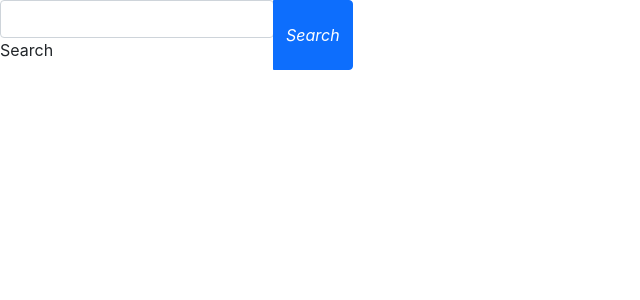
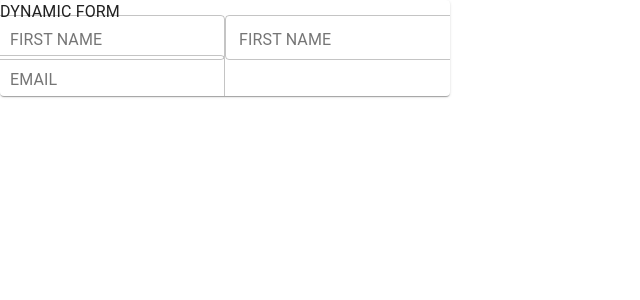
Before and after one commit to samirvithlani/react_general, a React (Create React App) app: page / in a window 1280 px wide. Shown: the top 300 px of the page, without its empty margins (0-640 px from the left). Built offline with nearby package versions, Linux system fonts and the light colour scheme.

Commit message:
Dynamic forms

```diff
--- a/package.json
+++ b/package.json
@@ -3,6 +3,7 @@
   "version": "0.1.0",
   "private": true,
   "dependencies": {
+    "@material-ui/core": "^4.12.3",
     "@testing-library/jest-dom": "^5.14.1",
     "@testing-library/react": "^11.2.7",
     "@testing-library/user-event": "^12.8.3",
--- a/src/App.js
+++ b/src/App.js
@@ -19,6 +19,8 @@ import 'react-toastify/dist/ReactToastify.css';
 import { createContext } from 'react'
 import { Child } from './Child';
 import { SearchMovie } from './movie/SearchMovie';
+import { Forms } from './forms/Forms';
+import { Form2 } from './forms/Form2';
 
 //add validation...
 
@@ -27,8 +29,20 @@ import { SearchMovie } from './movie/SearchMovie';
 
 export const GlobalInfo = createContext();
 
+
+
+
 function App() {
     const [myColor, setMyColor] = useState('blue')
+
+
+    const data = { 0: '+376', 1: '+93', 2: '+1268', 3: '+1264', 4: '+355', 5: '+374', 6: '+244', 7: '+672', 8: '+54', 9: '+1684', 10: '+43', 11: '+61', 12: '+297', 13: '+358', 14: '+994', 15: '+387', 16: '+1246', 17: '+880', 18: '+32', 19: '+226' }
+    const arr = []
+    Object.keys(data).forEach(key => arr.push({ name: key, value: data[key] }))//console.warn(arrayData)
+    console.log(arr)
+
+
+
 
 
     return (
@@ -38,7 +52,9 @@ function App() {
         // </GlobalInfo.Provider>
 
         <div>
-            <SearchMovie />
+            {/* <SearchMovie /> */}
+
+            <Form2 />
         </div>
 
     )
--- /dev/null
+++ b/src/forms/Form2.js
@@ -0,0 +1,27 @@
+import { Card, Grid, TextField, Typography } from '@material-ui/core'
+import React from 'react'
+import { inputFormField } from './FormsElements'
+
+export const Form2 = () => {
+    return (
+        <div>
+            <Grid>
+                <Card style={{ maxWidth: 450 }}>
+                    <Typography>
+                        DYNAMIC FORM
+                    </Typography>
+
+                    <Grid container spacing={1}>
+                        {
+                            inputFormField.map(input => <Grid xs={12} sm={6}>
+                                    <TextField {...input} />
+
+                            </Grid>
+                            )
+                        }
+                    </Grid>
+                </Card>
+            </Grid>
+        </div>
+    )
+}
--- /dev/null
+++ b/src/forms/Forms.js
@@ -0,0 +1,30 @@
+import { Button, Card, CardContent, Grid, TextField, Typography } from '@material-ui/core'
+import React from 'react'
+
+export const Forms = () => {
+    return (
+        <div>
+            <Typography>
+                STATIC FORM
+            </Typography>
+            <Card style={{ maxWidth: 450 }}>
+                <CardContent>
+                    <Grid xs={12} sm={6} item>
+                        <TextField label="First Name" placeholder="Enter First Name" variant="outlined" fullWidth />
+                    </Grid>
+                    <Grid xs={12} sm={6} item>
+                        <TextField label="Last Name" placeholder="Enter Last Name" variant="outlined" fullWidth />
+                    </Grid>
+                    <Grid xs={12} item>
+                        <TextField label="Email" placeholder="Enter EMail" variant="outlined" fullWidth required />
+                    </Grid>
+                    <Grid xs={12} item>
+
+                        <Button variant="contained" color="primary">SUBMIT</Button>
+                    </Grid>
+
+                </CardContent>
+            </Card>
+        </div>
+    )
+}
--- /dev/null
+++ b/src/forms/FormsElements.js
@@ -0,0 +1,16 @@
+export const inputFormField = [
+
+    //api
+    {
+        name: "First Name", placHolder: "Enter First Name", variant: "outlined", size: "small" ,label:"FIRST NAME"
+    },
+
+    {
+        name: "First Name", placHolder: "Enter First Name", variant: "outlined", size: "small" ,label:"FIRST NAME"
+    },
+
+    {
+        name: "email", placHolder: "Enter email", variant: "outlined", size: "small" ,label:"EMAIL"
+    }
+
+]
```
Also changed, not shown: 1 other file (tests, documents, lock files or other folders).
